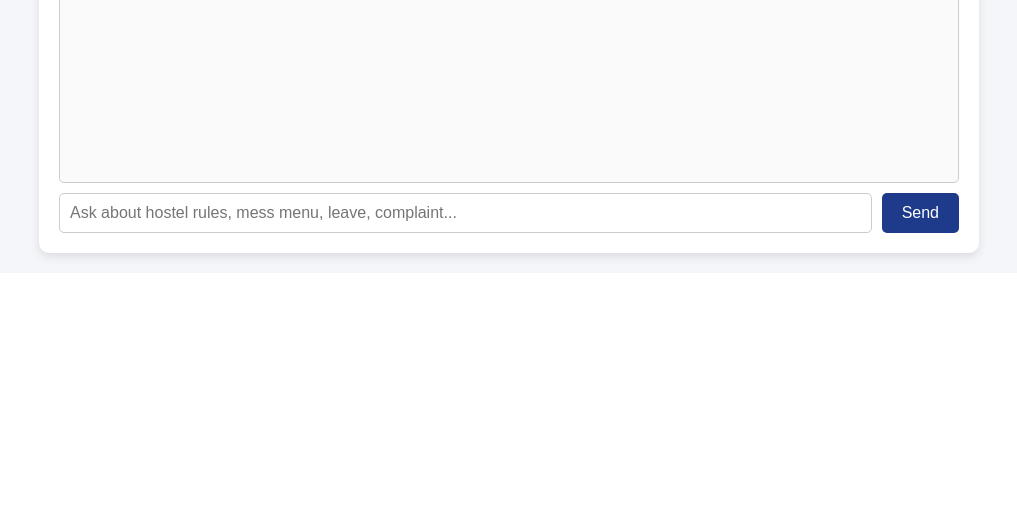
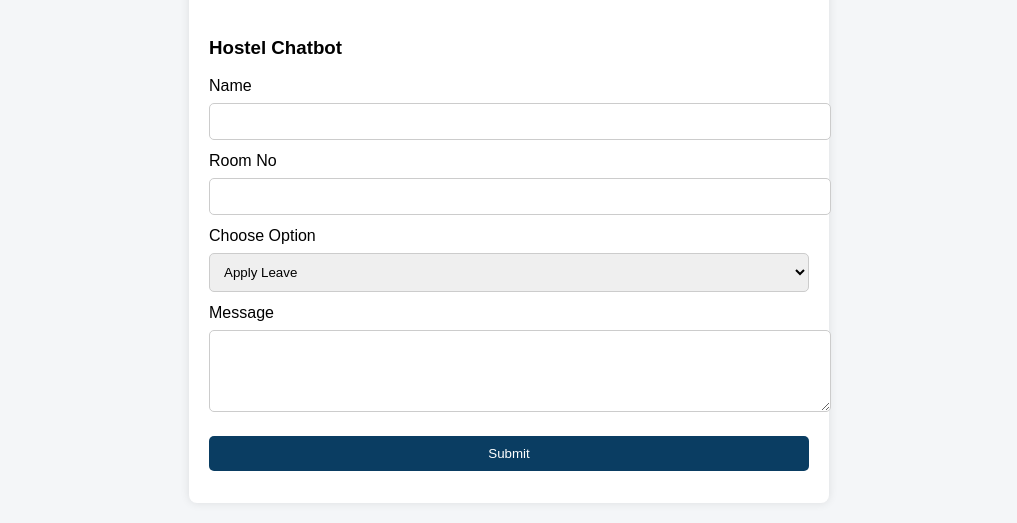
Before and after one commit to srinithisivanantham/hostel-chatbot, a Flask app: page / in a window 1280 px wide. Shown: the part 611-1134 px from the top of the page, without its empty margins (131-1148 px from the left). Before the commit the page ends 875 px from the top, so only its background shows below. Run offline with Flask 3, Linux system fonts and the light colour scheme.

Commit message:
Added hostel image to chatbot page

```diff
--- a/templates/index.html
+++ b/templates/index.html
@@ -3,133 +3,96 @@
 <head>
     <meta charset="UTF-8">
     <title>PKR Hostel</title>
-
     <style>
         body {
             font-family: Arial, sans-serif;
-            background: #f4f6f9;
+            background: #f4f6f8;
             margin: 0;
             padding: 0;
         }
 
         header {
-            background: #1e3a8a;
+            background: #0a3d62;
             color: white;
-            padding: 15px;
             text-align: center;
-            font-size: 24px;
-            font-weight: bold;
+            padding: 20px;
         }
 
         .container {
             width: 90%;
-            max-width: 900px;
+            max-width: 600px;
             margin: 20px auto;
             background: white;
             padding: 20px;
-            border-radius: 10px;
-            box-shadow: 0 4px 10px rgba(0,0,0,0.1);
+            border-radius: 8px;
+            box-shadow: 0 0 10px rgba(0,0,0,0.1);
         }
 
-        .hostel-image {
+        .hostel-img {
             width: 100%;
-            max-height: 350px;
-            object-fit: cover;
-            border-radius: 10px;
-            margin-bottom: 20px;
+            height: auto;
+            border-radius: 8px;
+            margin-bottom: 15px;
         }
 
-        #chatbox {
-            height: 300px;
-            border: 1px solid #ccc;
+        input, select, textarea, button {
+            width: 100%;
             padding: 10px;
-            overflow-y: auto;
-            margin-bottom: 10px;
-            border-radius: 5px;
-            background: #fafafa;
-        }
-
-        .user {
-            text-align: right;
-            color: #1e40af;
-            margin: 5px 0;
-            font-weight: bold;
-        }
-
-        .bot {
-            text-align: left;
-            color: #065f46;
-            margin: 5px 0;
-        }
-
-        .input-area {
-            display: flex;
-            gap: 10px;
-        }
-
-        input {
-            flex: 1;
-            padding: 10px;
+            margin-top: 8px;
+            margin-bottom: 12px;
             border-radius: 5px;
             border: 1px solid #ccc;
-            font-size: 16px;
         }
 
         button {
-            padding: 10px 20px;
-            background: #1e3a8a;
+            background: #0a3d62;
             color: white;
             border: none;
-            border-radius: 5px;
             cursor: pointer;
-            font-size: 16px;
         }
 
         button:hover {
-            background: #1e40af;
+            background: #07406b;
         }
     </style>
 </head>
 <body>
 
 <header>
-    PKR Hostel
+    <h1>PKR Hostel</h1>
 </header>
 
 <div class="container">
 
-    <!-- ✅ HOSTEL IMAGE -->
-    <img src="{{ url_for('static', filename='images/hostel.jpeg') }}" class="hostel-image">
+    <!-- HOSTEL IMAGE -->
+    <img
+        src="{{ url_for('static', filename='images/hostel.jpeg') }}"
+        alt="PKR Hostel"
+        class="hostel-img"
+    >
 
-    <!-- CHATBOX -->
-    <div id="chatbox"></div>
+    <h3>Hostel Chatbot</h3>
 
-    <!-- INPUT -->
-    <div class="input-area">
-        <input type="text" id="userInput" placeholder="Ask about hostel rules, mess menu, leave, complaint...">
-        <button onclick="sendMessage()">Send</button>
-    </div>
+    <form method="post">
+        <label>Name</label>
+        <input type="text" name="name" required>
+
+        <label>Room No</label>
+        <input type="text" name="room_no" required>
+
+        <label>Choose Option</label>
+        <select name="option" required>
+            <option value="leave">Apply Leave</option>
+            <option value="complaint">Register Complaint</option>
+        </select>
+
+        <label>Message</label>
+        <textarea name="message" rows="4" required></textarea>
+
+        <button type="submit">Submit</button>
+    </form>
+
 </div>
-
-<script>
-    function sendMessage() {
-        let input = document.getElementById("userInput");
-        let message = input.value;
-        if (message.trim() === "") return;
-
-        let chatbox = document.getElementById("chatbox");
-
-        chatbox.innerHTML += `<div class="user">You: ${message}</div>`;
-        input.value = "";
-
-        fetch(`/get?msg=${encodeURIComponent(message)}`)
-            .then(response => response.text())
-            .then(data => {
-                chatbox.innerHTML += `<div class="bot">Bot: ${data}</div>`;
-                chatbox.scrollTop = chatbox.scrollHeight;
-            });
-    }
-</script>
 
 </body>
 </html>
```
